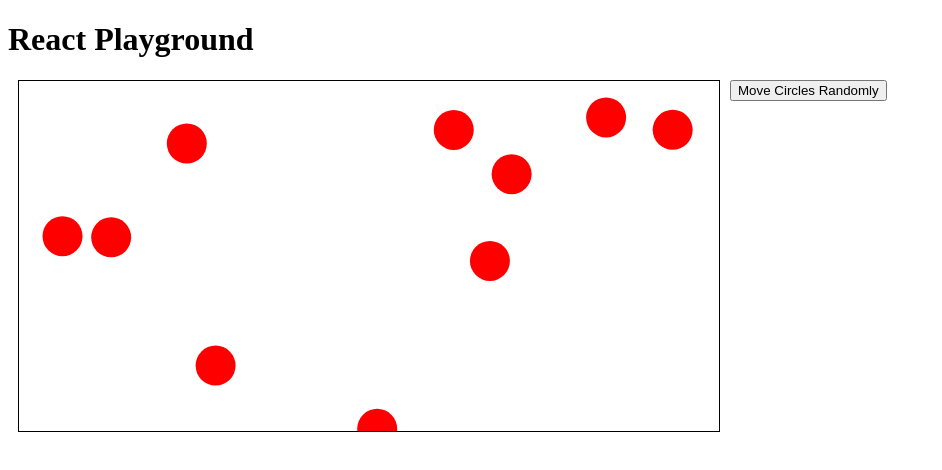
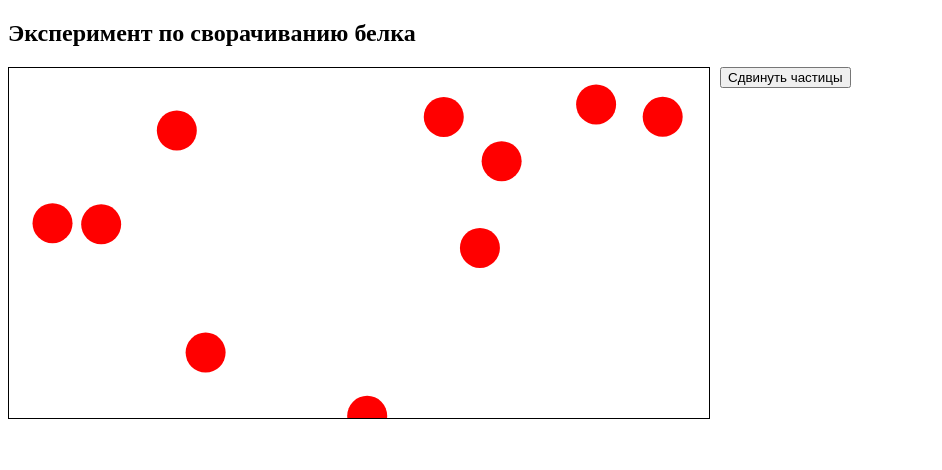
Before and after one commit to e-polevikov/react-playground, a React (Create React App) app: page / in a window 1280 px wide. Shown: the top 470 px of the page, without its empty margins (0-942 px from the left). Built offline with nearby package versions, Linux system fonts and the light colour scheme.

Commit message:
Minor cleanup

```diff
--- a/src/App.js
+++ b/src/app.js
@@ -3,7 +3,7 @@ import Canvas from './canvas.js';
 function App() {
   return (
     <>
-      <h1>React Playground</h1>
+      <h2>Эксперимент по сворачиванию белка</h2>
       <Canvas/>
     </>
   );
--- a/src/canvas.js
+++ b/src/canvas.js
@@ -3,9 +3,11 @@ import {Stage, Layer, Circle} from 'react-konva';
 
 const canvasWidth = 700;
 const canvasHeight = 350;
+const circleRadius = 20;
+const numberOfCircles = 10;
 
 function generateCircles() {
-  return [...Array(10)].map((_, i) => ({
+  return [...Array(numberOfCircles)].map((_, i) => ({
     id: i.toString(),
     x: Math.random() * canvasWidth,
     y: Math.random() * canvasHeight
@@ -38,16 +40,16 @@ function Canvas() {
                 id={circle.id}
                 x={circle.x}
                 y={circle.y}
-                radius={20}
+                radius={circleRadius}
                 fill='red'
-                draggable
+                // draggable
               />
             ))}
           </Layer>
         </Stage>
       </div>
       <div>
-        <button onClick={moveCirclesHandler}>Move Circles Randomly</button>
+        <button onClick={moveCirclesHandler}>Сдвинуть частицы</button>
       </div>
     </>
   );
--- a/src/index.css
+++ b/src/index.css
@@ -1,6 +1,5 @@
 .stage {
   border: solid black 1px;
   float: left;
-  margin-left: 10px;
   margin-right: 10px;
 }
```
Also changed, not shown: src/index.js (+1 -6 lines).
